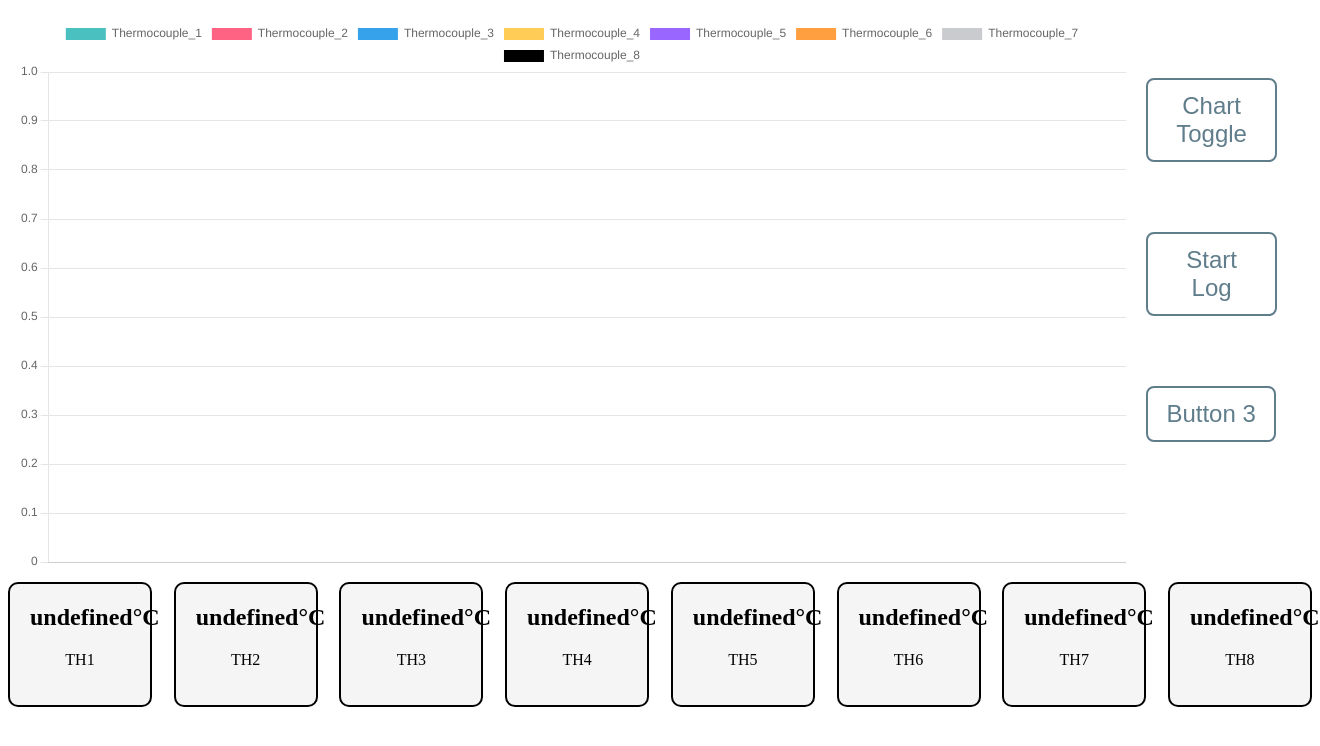
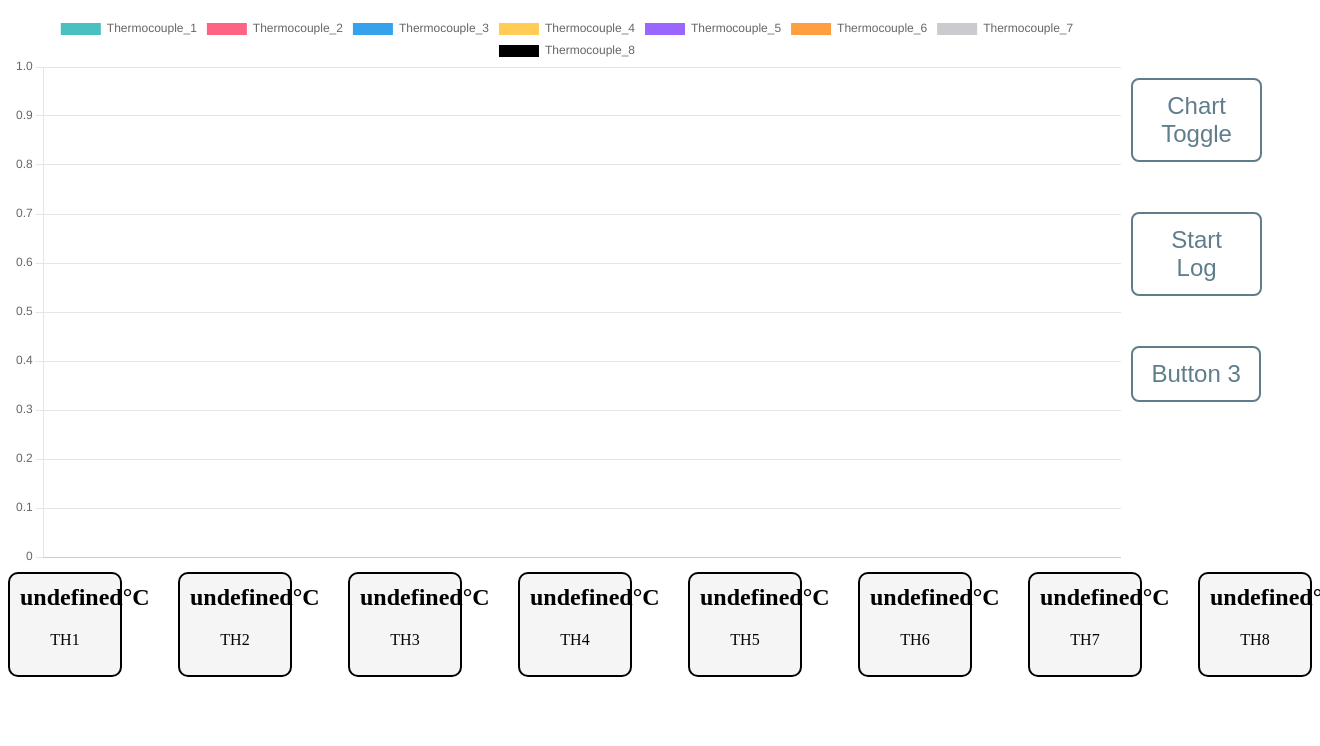
Before and after one commit to usamabashir82/multiplexed_thermocouple_logger, a Flask app: page / in a window 1320 px wide; the page is wider, and only the part inside the window is pictured. Shown: the top 746 px of that part. Run offline with Flask 3, Linux system fonts and the light colour scheme; data that the repository does not hold is empty.

Commit message:
HTML file update for screen size adjustment

```diff
--- a/templates/line_chart.html
+++ b/templates/line_chart.html
@@ -14,13 +14,13 @@
 
 		.chart-container {
 			flex-basis: 85%;
-			margin: 10px;
+			margin: 5px;
 		}
 
 		.buttons-container {
 			flex-basis: 10%;
-			margin-right: 20px;
-			margin-left: 10px;
+			margin-right: 10px;
+			margin-left: 5px;
 			word-spacing: normal;
 		}
 	</style>
@@ -32,48 +32,48 @@
         </div>
         <div class="buttons-container">
             <button type="button" onclick="toggleChart()" class="press press-bluegrey press-round press-ghost press-xl" id="button1" style="margin-top: 70px;">Chart Toggle</button>
-            <button type="button" class="press press-bluegrey press-round press-ghost press-xl" id="button2" style="margin-top: 70px;">Start Log</button>
-            <button type="button" class="press press-bluegrey press-round press-ghost press-xl" id="button3" style="margin-top: 70px;">Button 3</button>
+            <button type="button" class="press press-bluegrey press-round press-ghost press-xl" id="button2" style="margin-top: 50px;">Start Log</button>
+            <button type="button" class="press press-bluegrey press-round press-ghost press-xl" id="button3" style="margin-top: 50px;">Button 3</button>
         </div>
     </div>
 	<div style="display: flex; flex-wrap: wrap; justify-content: space-between; margin-top: 10;">
 
-		<div style="border: 2px solid black; border-radius: 10px; padding: 20px; background-color: #f5f5f5; width: 100px; text-align: center;">
+		<div style="border: 2px solid black; border-radius: 10px; padding: 10px; background-color: #f5f5f5; width: 90px; text-align: center;">
 			<h2 id="TH_Box_1" style="margin-top: 0;">undefined°C</h2>
 			<p style="text-align: center;">TH1</p>
 		</div>
 
-		<div style="border: 2px solid black; border-radius: 10px; padding: 20px; background-color: #f5f5f5; width: 100px; text-align: center;">
+		<div style="border: 2px solid black; border-radius: 10px; padding: 10px; background-color: #f5f5f5; width: 90px; text-align: center;">
 			<h2 id="TH_Box_2" style="margin-top: 0;">undefined°C</h2>
 			<p style="text-align: center;">TH2</p>
 		</div>
 
-		<div style="border: 2px solid black; border-radius: 10px; padding: 20px; background-color: #f5f5f5; width: 100px; text-align: center;">
+		<div style="border: 2px solid black; border-radius: 10px; padding: 10px; background-color: #f5f5f5; width: 90px; text-align: center;">
 			<h2 id="TH_Box_3" style="margin-top: 0;">undefined°C</h2>
 			<p style="text-align: center;">TH3</p>
 		</div>
 
-		<div style="border: 2px solid black; border-radius: 10px; padding: 20px; background-color: #f5f5f5; width: 100px; text-align: center;">
+		<div style="border: 2px solid black; border-radius: 10px; padding: 10px; background-color: #f5f5f5; width: 90px; text-align: center;">
 			<h2 id="TH_Box_4" style="margin-top: 0;">undefined°C</h2>
 			<p style="text-align: center;">TH4</p>
 		</div>
 
-		<div style="border: 2px solid black; border-radius: 10px; padding: 20px; background-color: #f5f5f5; width: 100px; text-align: center;">
+		<div style="border: 2px solid black; border-radius: 10px; padding: 10px; background-color: #f5f5f5; width: 90px; text-align: center;">
 			<h2 id="TH_Box_5" style="margin-top: 0;">undefined°C</h2>
 			<p style="text-align: center;">TH5</p>
 		</div>
 
-		<div style="border: 2px solid black; border-radius: 10px; padding: 20px; background-color: #f5f5f5; width: 100px; text-align: center;">
+		<div style="border: 2px solid black; border-radius: 10px; padding: 10px; background-color: #f5f5f5; width: 90px; text-align: center;">
 			<h2 id="TH_Box_6" style="margin-top: 0;">undefined°C</h2>
 			<p style="text-align: center;">TH6</p>
 		</div>
 
-		<div style="border: 2px solid black; border-radius: 10px; padding: 20px; background-color: #f5f5f5; width: 100px; text-align: center;">
+		<div style="border: 2px solid black; border-radius: 10px; padding: 10px; background-color: #f5f5f5; width: 90px; text-align: center;">
 			<h2 id="TH_Box_7" style="margin-top: 0;">undefined°C</h2>
 			<p style="text-align: center;">TH7</p>
 		</div>
 
-		<div style="border: 2px solid black; border-radius: 10px; padding: 20px; background-color: #f5f5f5; width: 100px; text-align: center;">
+		<div style="border: 2px solid black; border-radius: 10px; padding: 10px; background-color: #f5f5f5; width: 90px; text-align: center;">
 			<h2 id="TH_Box_8" style="margin-top: 0;">undefined°C</h2>
 			<p style="text-align: center;">TH8</p>
 		</div>
```
